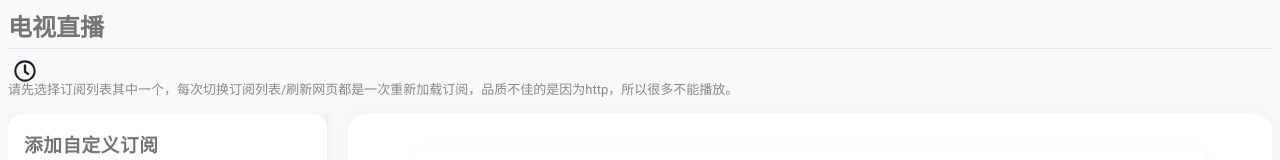
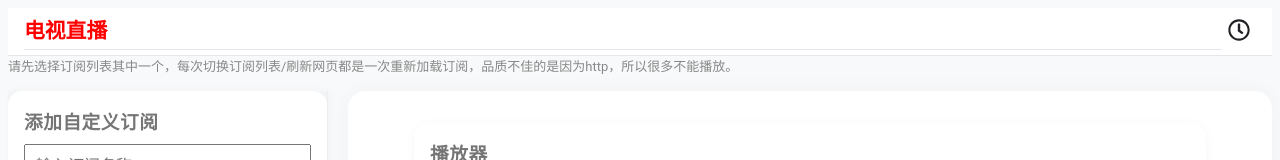
Before and after one commit to sjnhnp/m3u-player, a React (Vite) app in the folder frontend/: page / in a window 1280 px wide. Shown: the top 160 px of the page. Built offline with nearby package versions, Linux system fonts and the light colour scheme; no server answers.

Commit message:
Update App.jsx

```diff
--- a/frontend/src/App.jsx
+++ b/frontend/src/App.jsx
@@ -597,8 +597,11 @@ const styles = {
   // --- JSX 结构渲染 ---
   return (
     <div className="app-root">
-      <h2>电视直播</h2>
-      <ThemeSwitcher />
+      <header className="app-header">
+        <h2 className="app-title">电视直播</h2>
+        {/* 右侧小图标 */}
+        <ThemeSwitcher />
+      </header>
       <SmallNote />
       <div className="main-flex">
         {/* --- 左侧边栏 --- */}
```
